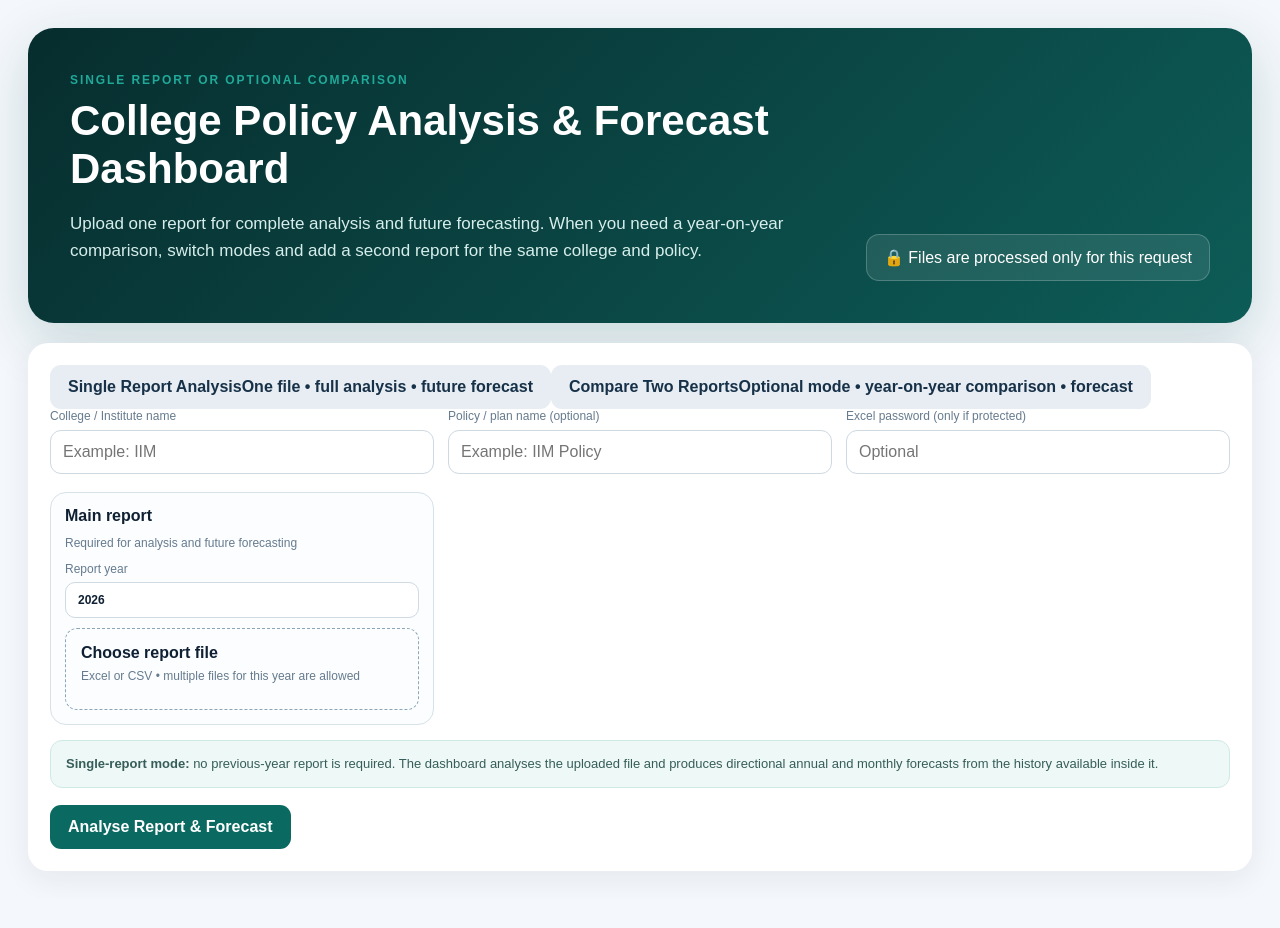
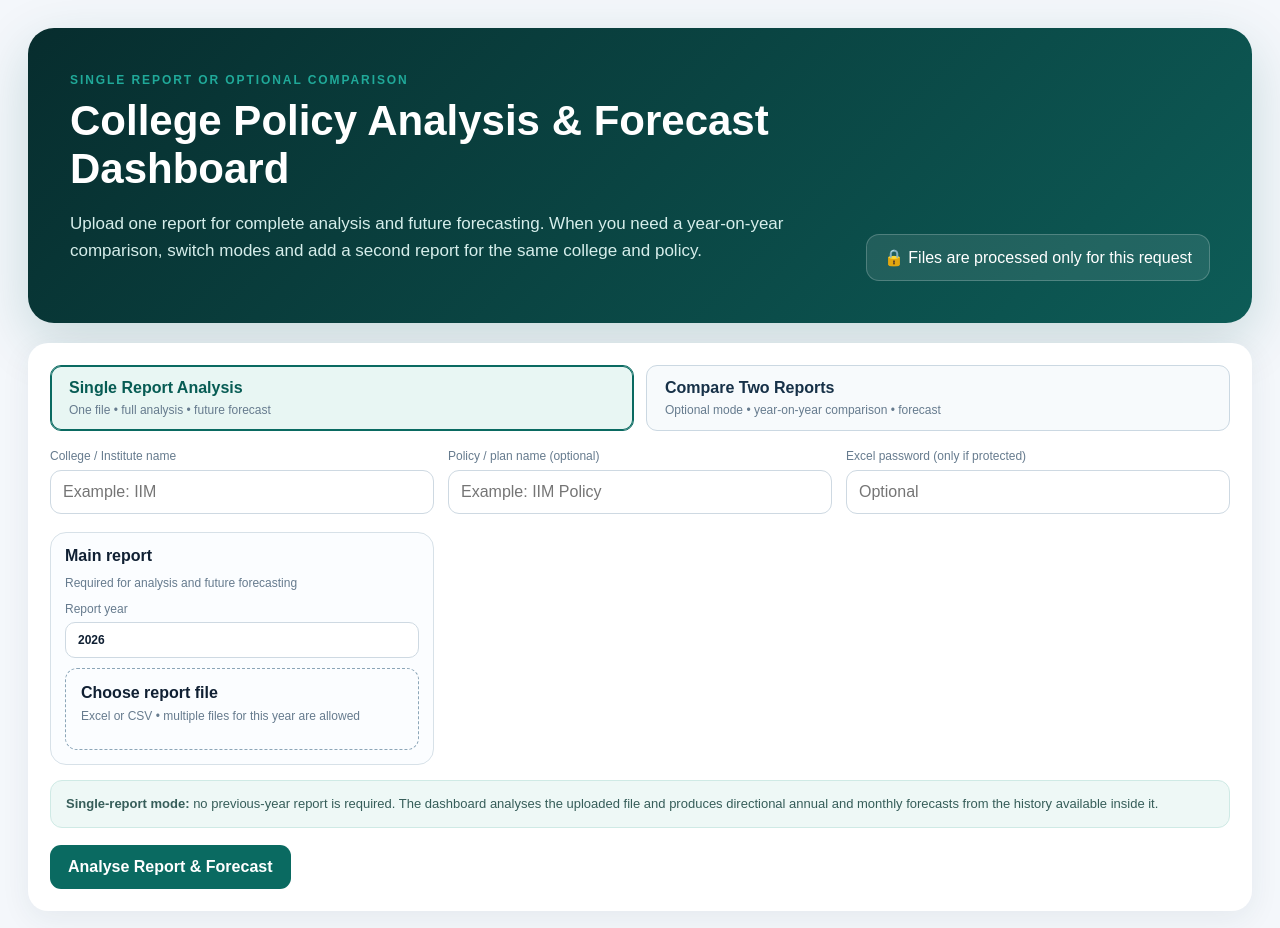
Before and after one commit to badalsharma9929/Pharma_sales_analysis_dashboard, a Next.js app: page / in a window 1280 px wide. Shown: the top 928 px of the page. Before the commit the page ends 899 px from the top, so only its background shows below. Built offline with nearby package versions, Linux system fonts and the light colour scheme.

Commit message:
Make report comparison optional

```diff
--- a/app/comparison.css
+++ b/app/comparison.css
@@ -2,6 +2,37 @@
   display: grid;
   grid-template-columns: 1fr 1fr 1fr;
   gap: 14px;
+}
+
+.modeSelector {
+  display: grid;
+  grid-template-columns: 1fr 1fr;
+  gap: 12px;
+  margin-bottom: 18px;
+}
+
+.modeSelector button {
+  display: flex;
+  flex-direction: column;
+  align-items: flex-start;
+  gap: 6px;
+  border: 1px solid #cbd8e2;
+  background: #f7fafc;
+  color: #173148;
+  text-align: left;
+}
+
+.modeSelector button span {
+  color: #667b8e;
+  font-size: 12px;
+  font-weight: 500;
+}
+
+.modeSelector button.active {
+  border-color: #0a6a61;
+  background: #e8f6f3;
+  color: #075c54;
+  box-shadow: inset 0 0 0 1px #0a6a61;
 }
 
 .yearField {
@@ -141,6 +172,7 @@
 }
 
 @media (max-width: 720px) {
+  .modeSelector { grid-template-columns: 1fr; }
   .comparisonHeading { align-items: flex-start; flex-direction: column; }
   .forecastKpis { grid-template-columns: 1fr; }
 }
```
